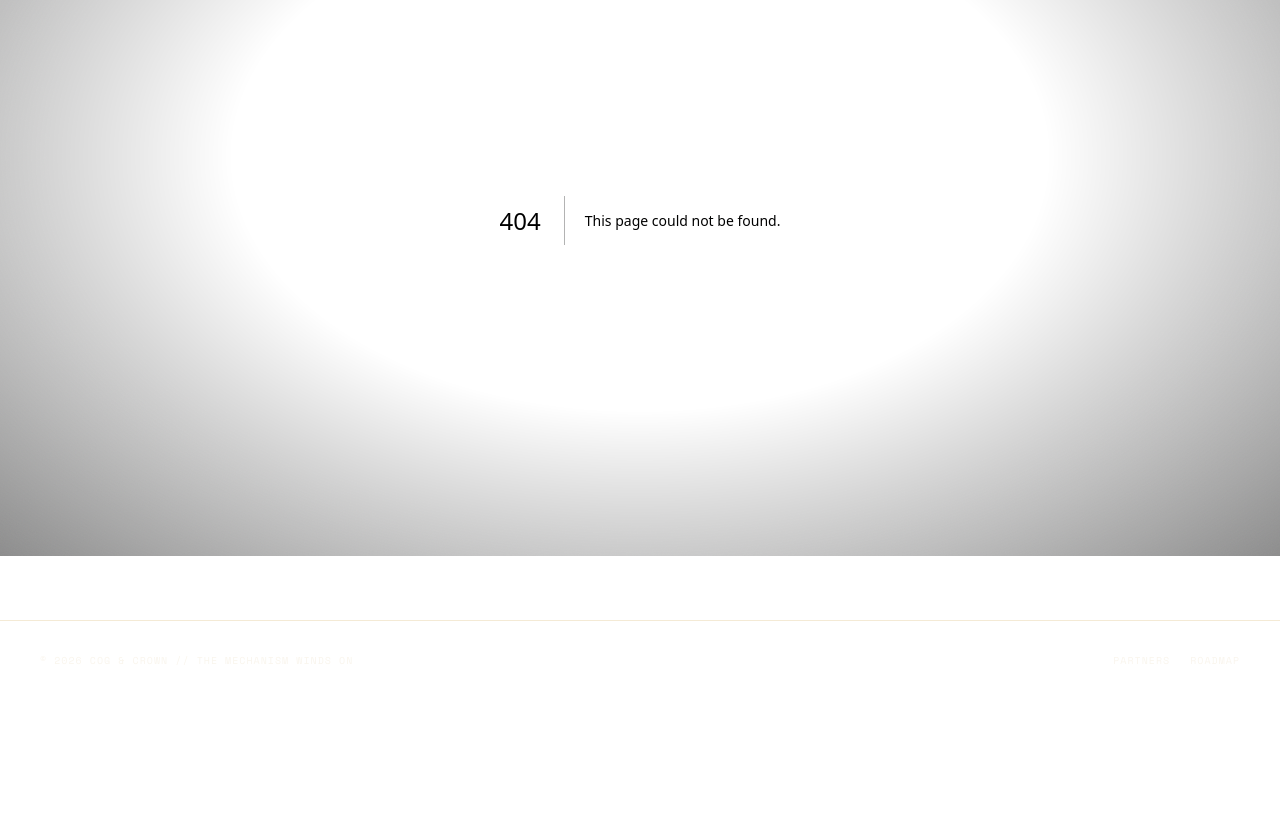
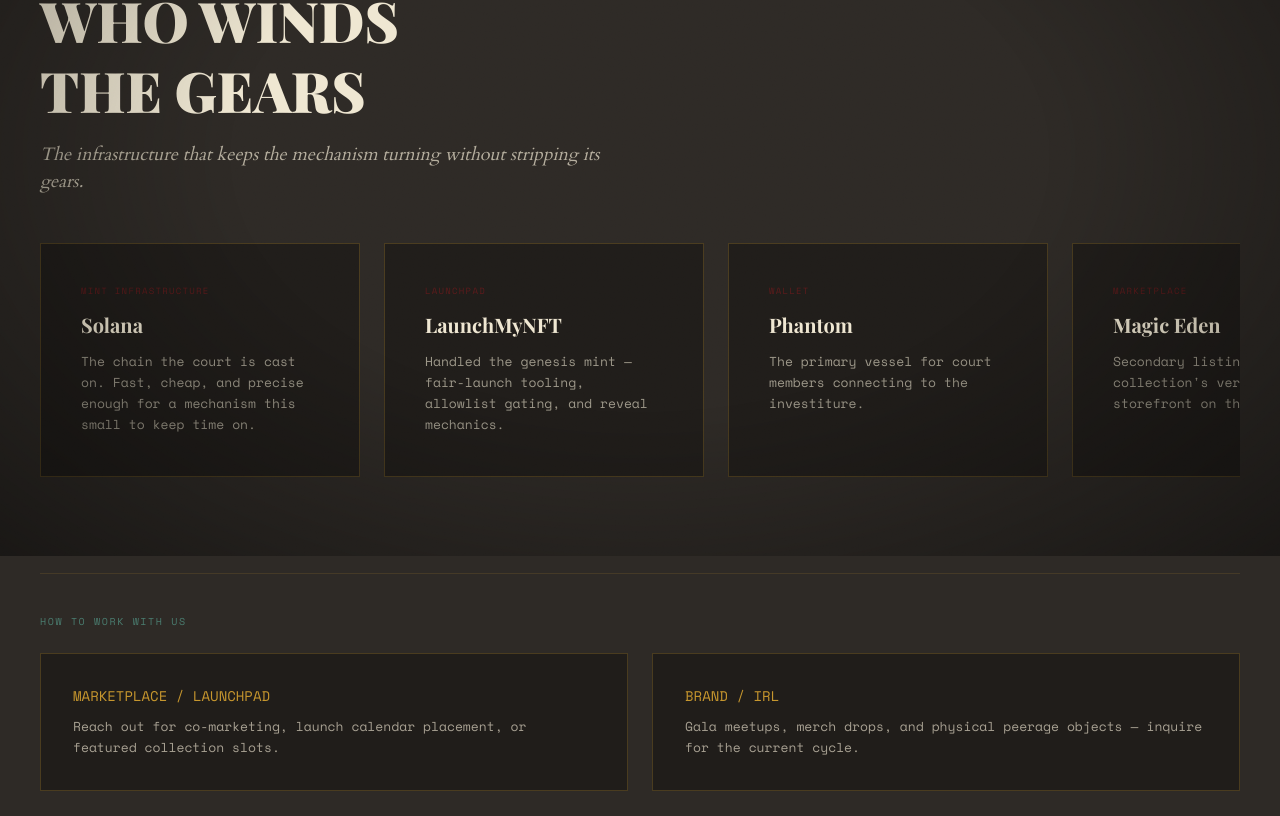
Before and after one commit to mukulcodezz/cog-and-crown, a Next.js app: page /partners in a window 1280 px wide. Before the commit this address had no page. Shown: the part 244-1060 px from the top of the page. Before the commit the page ends 944 px from the top, so only its background shows below. Built offline with nearby package versions, Linux system fonts and the light colour scheme.

Commit message:
feat: Partners page

```diff
--- /dev/null
+++ b/src/app/partners/page.tsx
@@ -0,0 +1,64 @@
+import type { Metadata } from "next";
+import ScrollReveal from "@/components/ScrollReveal";
+import { PARTNERS } from "@/lib/content";
+
+export const metadata: Metadata = {
+  title: "Partners",
+  description: "The infrastructure that keeps the mechanism turning — Cog & Crown's partners.",
+};
+
+export default function PartnersPage() {
+  return (
+    <div className="px-6 pb-24 pt-24 md:px-10 md:pt-32">
+      <div className="font-mono text-[11px] tracking-[0.2em] text-verdigris mb-5">
+        PARTNERS // THE GUILD LEDGER
+      </div>
+      <h1 className="font-display text-[32px] font-black leading-tight md:text-[56px]">
+        WHO WINDS
+        <br />
+        THE GEARS
+      </h1>
+      <p className="font-lore italic text-[18px] text-ivory/70 mt-4 max-w-xl">
+        The infrastructure that keeps the mechanism turning without stripping its gears.
+      </p>
+
+      <div className="mt-12 flex gap-6 overflow-x-auto pb-8 snap-x">
+        {PARTNERS.map((p, i) => (
+          <ScrollReveal key={p.name} delay={(i % 3) * 0.06}>
+            <div className="w-80 flex-shrink-0 snap-start h-full border border-brass/25 bg-gunmetal-deep p-10">
+              <div className="mb-3.5 font-mono text-[9px] tracking-[0.14em] text-oxblood">
+                {p.tag}
+              </div>
+              <div className="font-display text-xl font-bold mb-3">{p.name}</div>
+              <div className="text-[13px] leading-relaxed text-ivory/60">{p.desc}</div>
+            </div>
+          </ScrollReveal>
+        ))}
+      </div>
+
+      <ScrollReveal>
+        <section className="mt-16 border-t border-brass/15 pt-10">
+          <div className="font-mono text-[10px] tracking-[0.16em] text-verdigris mb-6">
+            HOW TO WORK WITH US
+          </div>
+          <div className="grid grid-cols-1 gap-6 md:grid-cols-2">
+            <div className="border border-brass/25 bg-gunmetal-deep p-8">
+              <div className="text-sm text-brass mb-2.5">MARKETPLACE / LAUNCHPAD</div>
+              <div className="text-[13px] leading-relaxed text-ivory/65">
+                Reach out for co-marketing, launch calendar placement, or featured collection
+                slots.
+              </div>
+            </div>
+            <div className="border border-brass/25 bg-gunmetal-deep p-8">
+              <div className="text-sm text-brass mb-2.5">BRAND / IRL</div>
+              <div className="text-[13px] leading-relaxed text-ivory/65">
+                Gala meetups, merch drops, and physical peerage objects — inquire for the
+                current cycle.
+              </div>
+            </div>
+          </div>
+        </section>
+      </ScrollReveal>
+    </div>
+  );
+}
```
